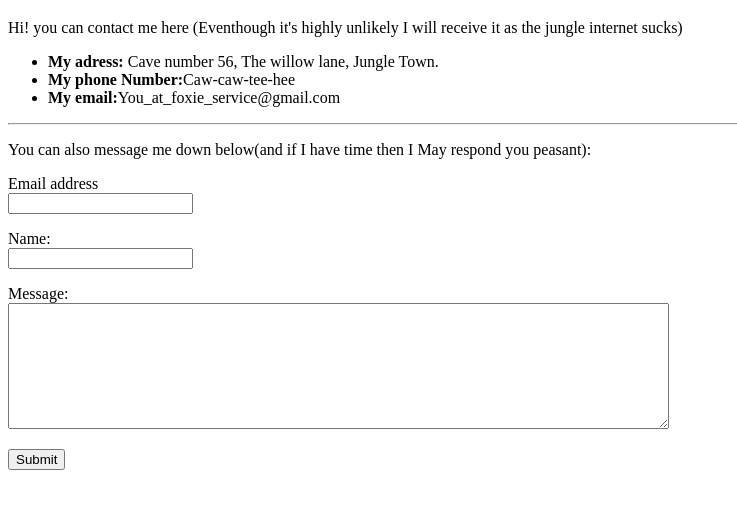
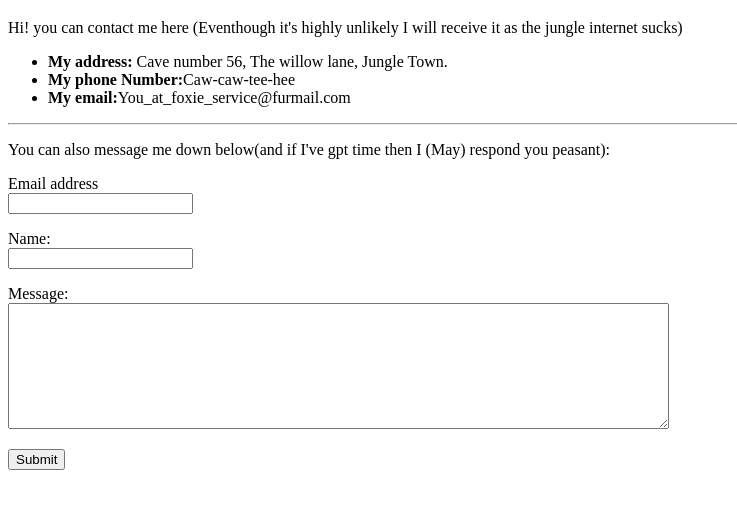
Before and after one commit to MissFoxiee/Miss-Foxie-Personal-Website, a plain HTML site: page contact-me.html in a window 1280 px wide. Shown: the part 61-570 px from the top of the page, without its empty margins (0-737 px from the left). Drawn offline with Linux system fonts and the light colour scheme.

Commit message:
spelling check

```diff
--- a/contact-me.html
+++ b/contact-me.html
@@ -8,13 +8,13 @@
     <h1>Contact Me</h1>
     <p>Hi! you can contact me here (Eventhough it's highly unlikely I will receive it as the jungle internet sucks)</p>
     <ul>
-      <li><strong>My adress:</strong> Cave number 56, The willow lane, Jungle Town.</li>
+      <li><strong>My address:</strong> Cave number 56, The willow lane, Jungle Town.</li>
       <li><strong>My phone Number:</strong>Caw-caw-tee-hee</li>
-      <li><strong>My email:</strong>You_at_foxie_service@gmail.com</li>
+      <li><strong>My email:</strong>You_at_foxie_service@furmail.com</li>
     </ul>
     <hr>
     <form class="" action="mailto:nevahok@gmail.com" method="post" enctype="text/plain">
-      <p><label>You can also message me down below(and if I have time then I May respond you peasant):</label><br></p>
+      <p><label>You can also message me down below(and if I've gpt time then I (May) respond you peasant):</label><br></p>
       <p><label>Email address</label><br>
       <input type="" name="Email" value=""><br></p>
 <p><label>Name:</label><br>
```
